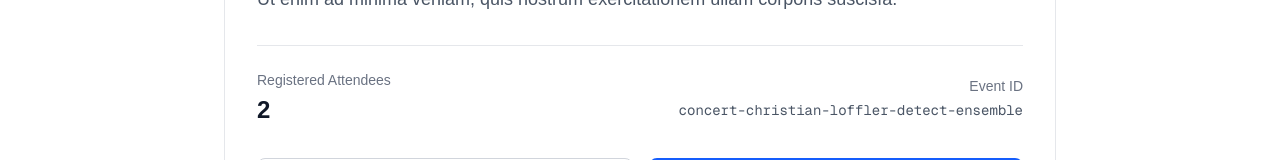
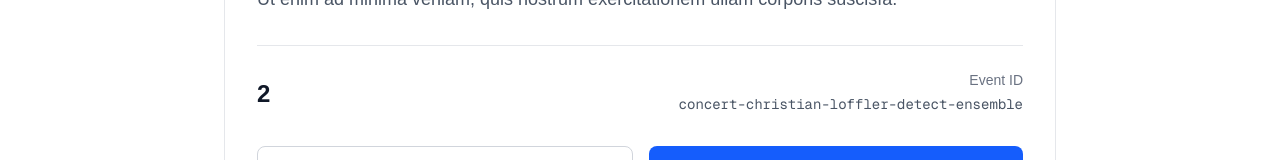
Before and after one commit to Tabindanoor/next-js-rewind, a Next.js app: page /events/barcelona/concert-christian-loffler-detect-ensemble in a window 1280 px wide. Shown: the part 775-935 px from the top of the page. Built offline with nearby package versions, Linux system fonts and the light colour scheme.

Commit message:
learning

```diff
--- a/components/events/EventStats.tsx
+++ b/components/events/EventStats.tsx
@@ -11,9 +11,9 @@ export default function EventStats({
     <div className="border-t border-gray-200 pt-6 dark:border-gray-700">
       <div className="flex items-center justify-between">
         <div>
-          <p className="text-sm font-medium text-gray-500 dark:text-gray-400">
+          {/* <p className="text-sm font-medium text-gray-500 dark:text-gray-400">
             Registered Attendees
-          </p>
+          </p> */}
           <p className="mt-1 text-2xl font-bold text-gray-900 dark:text-white">
             {registeredCount}
           </p>
```
